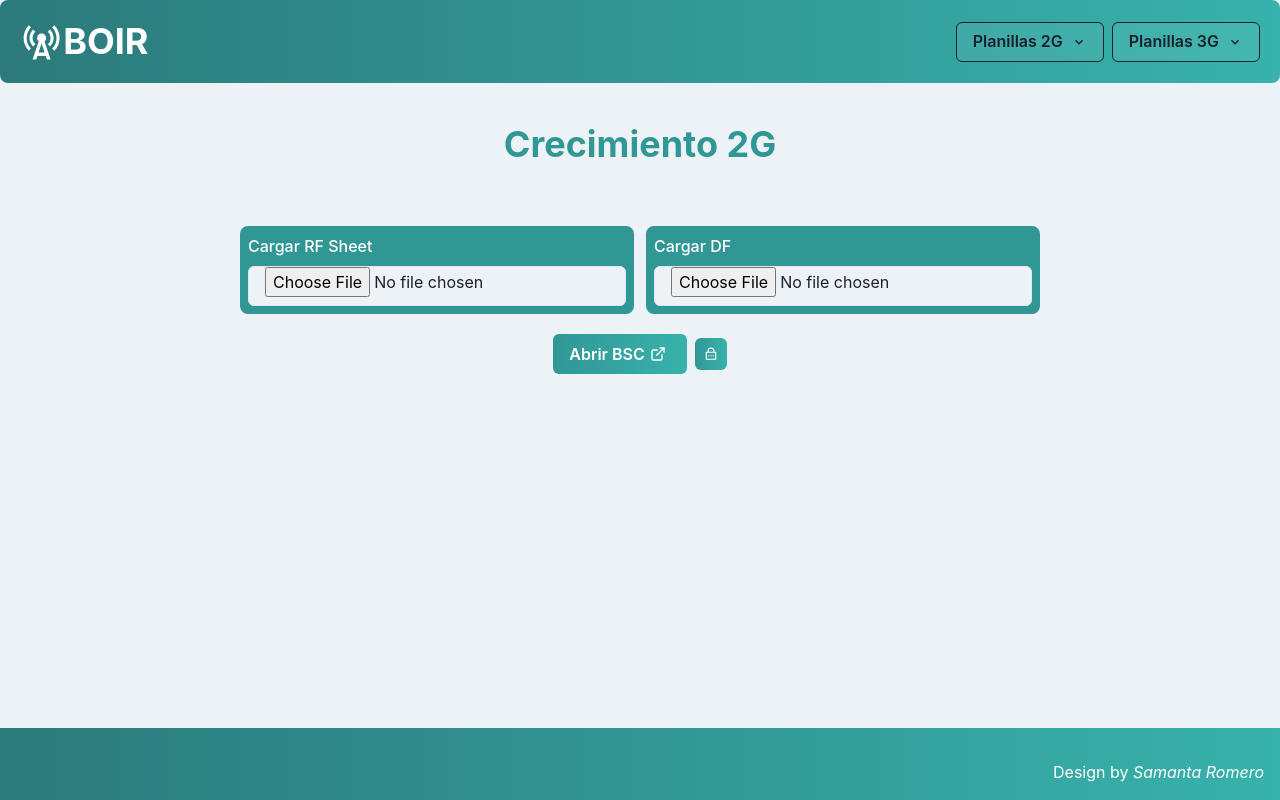
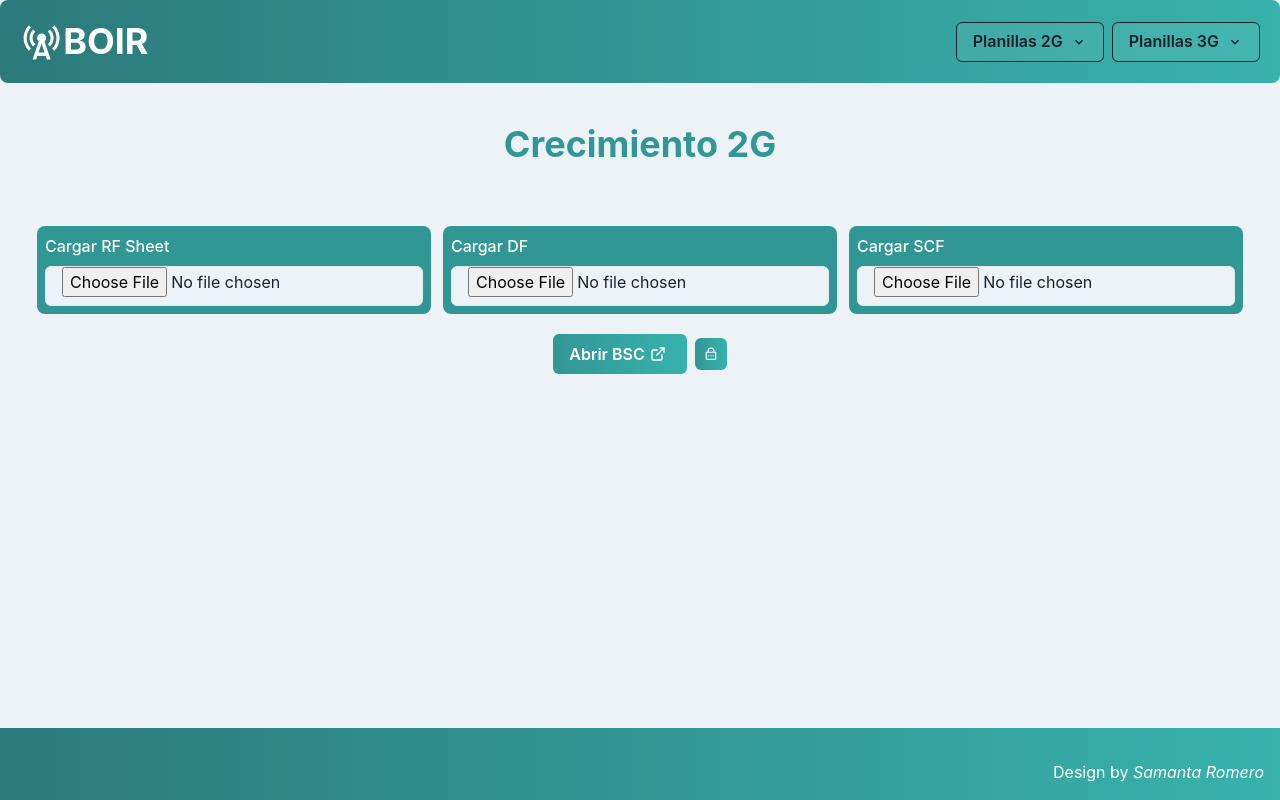
Before and after one commit to sami1793/cambio-frecuencia, a React (Vite) app: page /Creation2G in a window 1280 px wide. Built offline with nearby package versions, Linux system fonts and the light colour scheme.

Commit message:
Se agrega input para cargar XML y obtener OMUSIG

```diff
--- a/src/pages/Creation2G.jsx
+++ b/src/pages/Creation2G.jsx
@@ -57,6 +57,8 @@ export const Creation2G = () => {
     return MNC[`${pais}`];
   };
 
+  const [IpAddressOmuSig, setIpAddressOmuSig] = useState(0);
+
   const [data2G, setData2G] = useState("");
   const [dataDF2GSheet1, setDataDF2GSheet1] = useState("");
   const [dataDF2GSheet2, setDataDF2GSheet2] = useState("");
@@ -165,6 +167,16 @@ export const Creation2G = () => {
     });
   };
 
+  //Obtengo todas las filas con BSCU
+  const getIPOMUTRX = (sheet) => {
+    console.log(
+      sheet.filter((value, index) => index >= 8 && index < 20 && value[1])
+    );
+    setIPOMUTRX(
+      sheet.filter((value, index) => index >= 8 && index < 20 && value[1])
+    );
+  };
+
   const handleFileUpload = async (event) => {
     const file = event.target.files[0];
 
@@ -183,16 +195,6 @@ export const Creation2G = () => {
     }
   };
 
-  //Obtengo todas las filas con BSCU
-  const getIPOMUTRX = (sheet) => {
-    console.log(
-      sheet.filter((value, index) => index > 8 && index < 20 && value[1])
-    );
-    setIPOMUTRX(
-      sheet.filter((value, index) => index > 8 && index < 20 && value[1])
-    );
-  };
-
   const handleFileDF2GUpload = async (event) => {
     const file = event.target.files[0];
     if (file) {
@@ -252,6 +254,37 @@ export const Creation2G = () => {
         console.log(arrayDataAbisBCFFiltered);
       } catch (error) {
         console.log("Error al leer el archivo Excel:", error);
+      }
+    }
+  };
+
+  // -------CARGA DE SCF(XML)--------
+  const handleFileSCFUpload = async (event) => {
+    const file = event.target.files[0];
+
+    if (file) {
+      try {
+        const reader = new FileReader();
+
+        reader.onload = (e) => {
+          const xmlText = e.target.result;
+
+          // Procesa el contenido del archivo XML (xmlText) aquí
+          // Puedes utilizar el DOMParser para analizar el archivo XML y trabajar con los datos
+
+          const parser = new DOMParser();
+          const xmlDoc = parser.parseFromString(xmlText, "text/xml");
+          const IPOMU = xmlDoc.querySelector(
+            'p[name="mPlaneRemoteIpAddressOmuSig"]'
+          ).textContent;
+
+          setIpAddressOmuSig(IPOMU);
+
+          console.log("Valor de mPlaneRemoteIpAddressOmuSig: " + IPOMU);
+        };
+        reader.readAsText(file);
+      } catch (error) {
+        console.log("Error al leer el archivo XML:", error);
       }
     }
   };
@@ -291,6 +324,17 @@ export const Creation2G = () => {
             <Input
               type="file"
               onChange={handleFileDF2GUpload}
+              maxW="max"
+              bgColor="gray.100"
+              color="gray.800"
+            />
+          </FormControl>
+
+          <FormControl p={2} borderRadius="lg" color="white" bgColor="teal.500">
+            <FormLabel>Cargar SCF</FormLabel>
+            <Input
+              type="file"
+              onChange={handleFileSCFUpload}
               maxW="max"
               bgColor="gray.100"
               color="gray.800"
```
